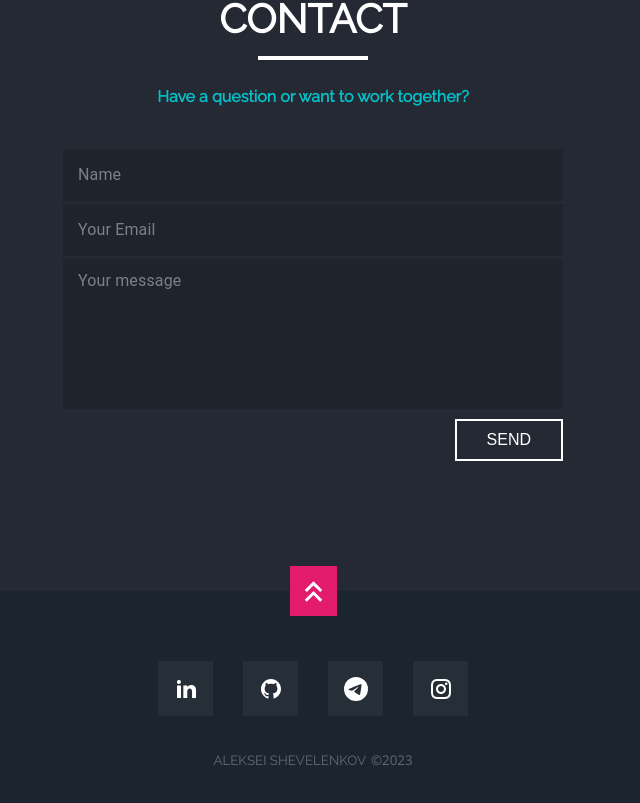
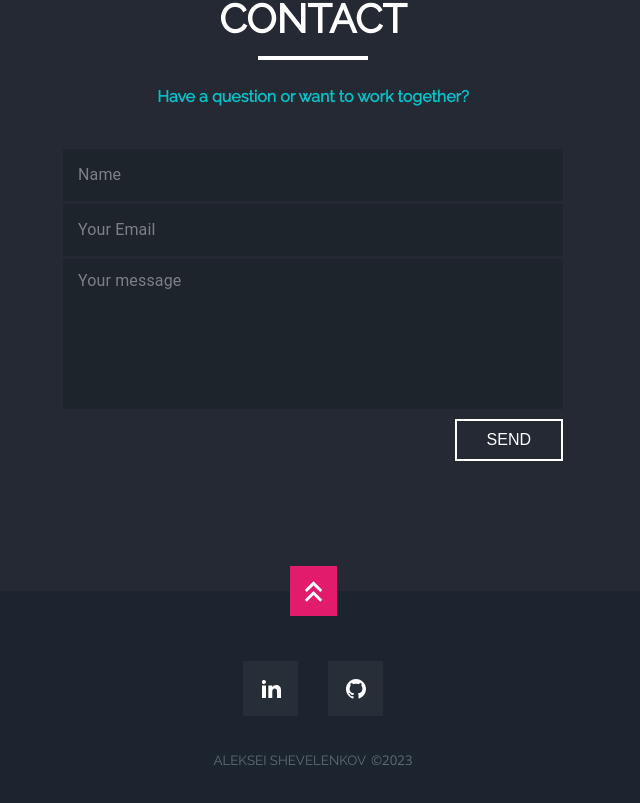
Before and after one commit to alexonthespot7/Personal-Website, a React (Vite) app: page / in a window 1280 px wide. Shown: the part 5226-6029 px from the top of the page, without its empty margins (327-967 px from the left). Built offline with nearby package versions, Linux system fonts and the light colour scheme; no server answers.

Commit message:
Remove inst and telegram links

```diff
--- a/src/Components/Footer.tsx
+++ b/src/Components/Footer.tsx
@@ -4,8 +4,6 @@ import KeyboardDoubleArrowUpIcon from '@mui/icons-material/KeyboardDoubleArrowUp
 import { HashLink } from 'react-router-hash-link';
 import { RiLinkedinFill } from 'react-icons/ri';
 import { RiGithubFill } from 'react-icons/ri';
-import { SiTelegram } from 'react-icons/si';
-import { RiInstagramLine } from 'react-icons/ri';
 import useMediaQuery from '../Hooks/useMediaQuery';
 
 export default function Footer() {
@@ -29,12 +27,6 @@ export default function Footer() {
                 <div onClick={() => openLink('https://github.com/alexonthespot7')} className='SocialLink'>
                     <RiGithubFill size={24} />
                 </div>
-                <div onClick={() => openLink('https://t.me/axosinc')} className='SocialLink'>
-                    <SiTelegram size={24} />
-                </div>
-                <div onClick={() => openLink('https://www.instagram.com/mark_eto_leha_dobav')} className='SocialLink'>
-                    <RiInstagramLine size={24} />
-                </div>
             </div>
             <div className='FooterInfo'>
                 ALEKSEI SHEVELENKOV <span className='Year'>©2023</span>
```
